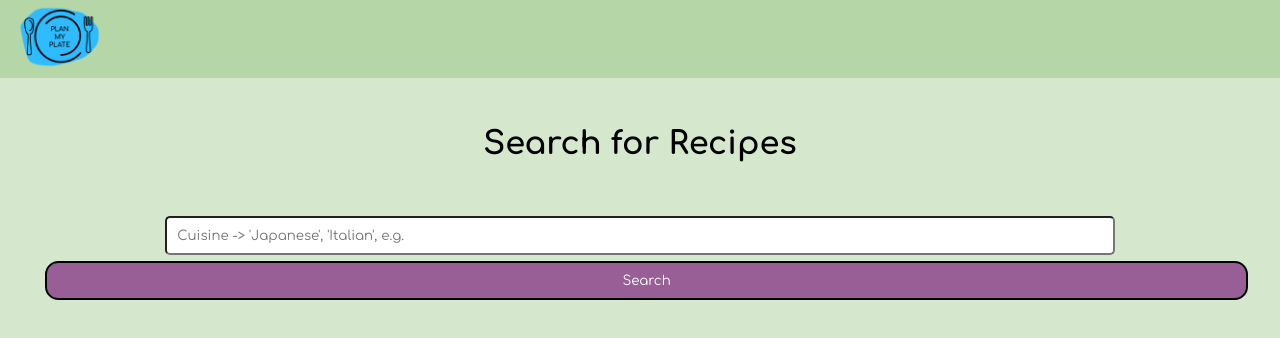
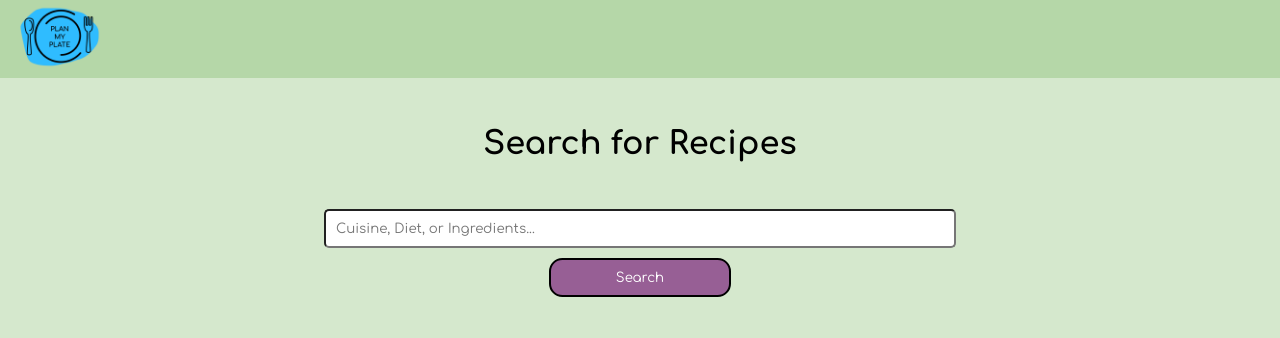
Before and after one commit to PlanMyPlate/pmp_fe, a React (Create React App) app: page /search in a window 1280 px wide. Shown: the top 338 px of the page. Built offline with nearby package versions, Linux system fonts and the light colour scheme.

Commit message:
wip search form - made changes during standup

```diff
--- a/src/components/Search/Search.css
+++ b/src/components/Search/Search.css
@@ -8,6 +8,14 @@
   padding: 1em;
 }
 
-button {
-  margin-left: 1em;
+.cuisine-search {
+  margin: auto;
+  width: 50%;
 }
+
+.search-recipe-button {
+  margin: auto;
+  margin-top: 10px;
+  width: 15%;
+  text-align: center;
+}
--- a/src/components/Search/Search.js
+++ b/src/components/Search/Search.js
@@ -19,14 +19,15 @@ function Search() {
       <h1>Search for Recipes</h1>
       <form className="form" onSubmit={handleSubmit}>
         <input
+          className="cuisine-search"
           type="text"
           size="35"
-          placeholder="Cuisine -> 'Japanese', 'Italian', e.g."
+          placeholder="Cuisine, Diet, or Ingredients..."
           onChange={handleChange}
           name="search"
           value={cuisine}
         />
-        <button type="submit" onClick={handleSubmit}>Search</button>
+        <button className="search-recipe-button" type="submit" onClick={handleSubmit}>Search</button>
       </form>
     </div>
   )
```
